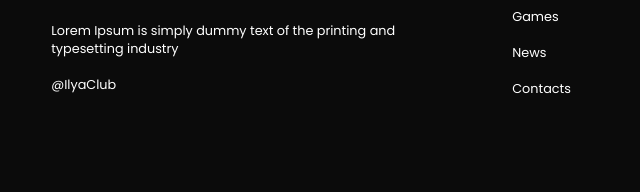
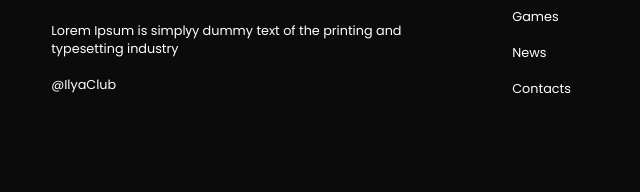
Before and after one commit to Ilya32145/sait_Ilya_itog, a plain HTML site: page index.html in a window 1280 px wide. Shown: the part 4699-4891 px from the top of the page, 0-640 px from the left. Drawn offline with Linux system fonts and the light colour scheme.

Commit message:
сделал ревью

```diff
--- a/index.html
+++ b/index.html
@@ -217,7 +217,7 @@
         <p class="logo">Ilya Club</p>
         <br />
         <p>
-          Lorem Ipsum is simply dummy text of the printing and typesetting
+          Lorem Ipsum is simplуy dummy text of the printing and typesetting
           industry
         </p>
         <br />
```
